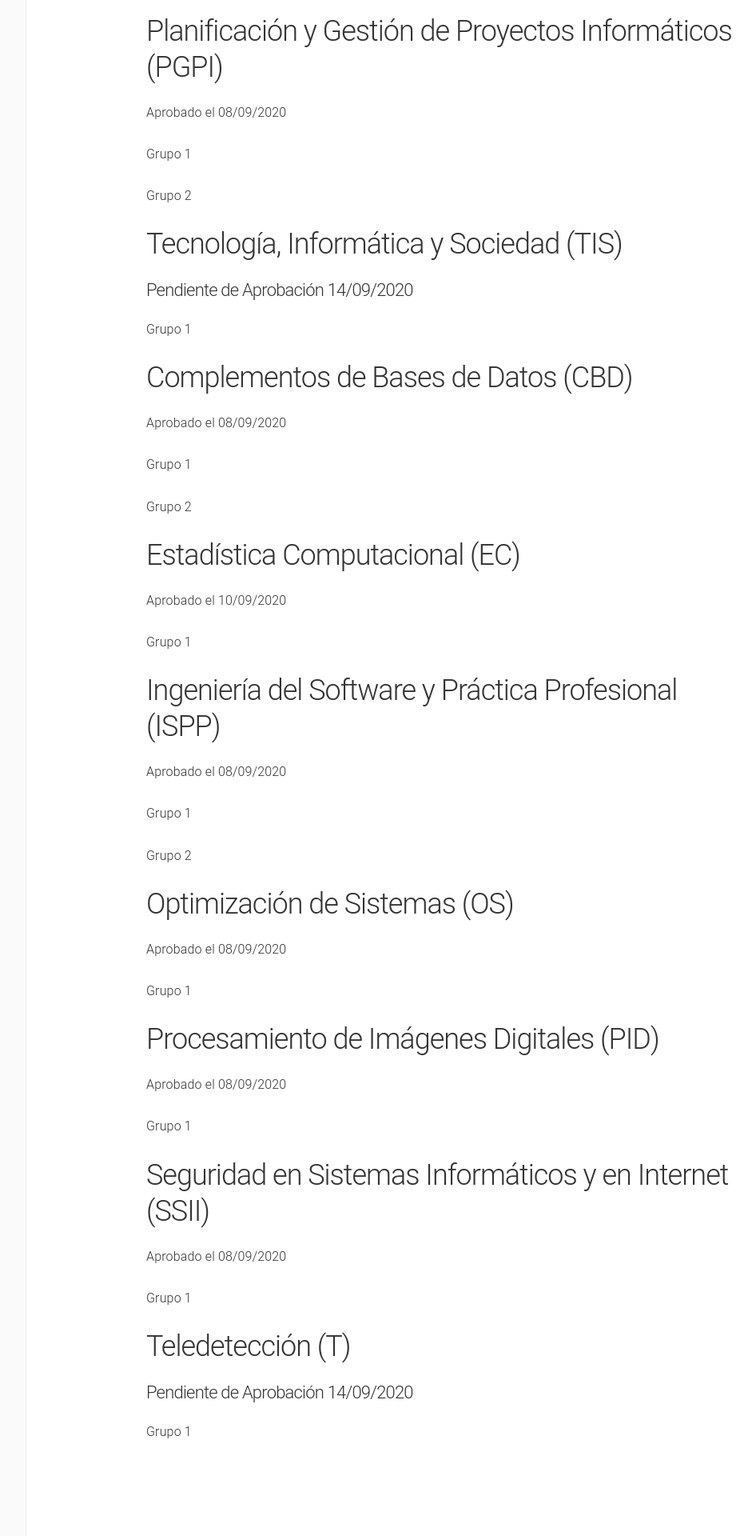
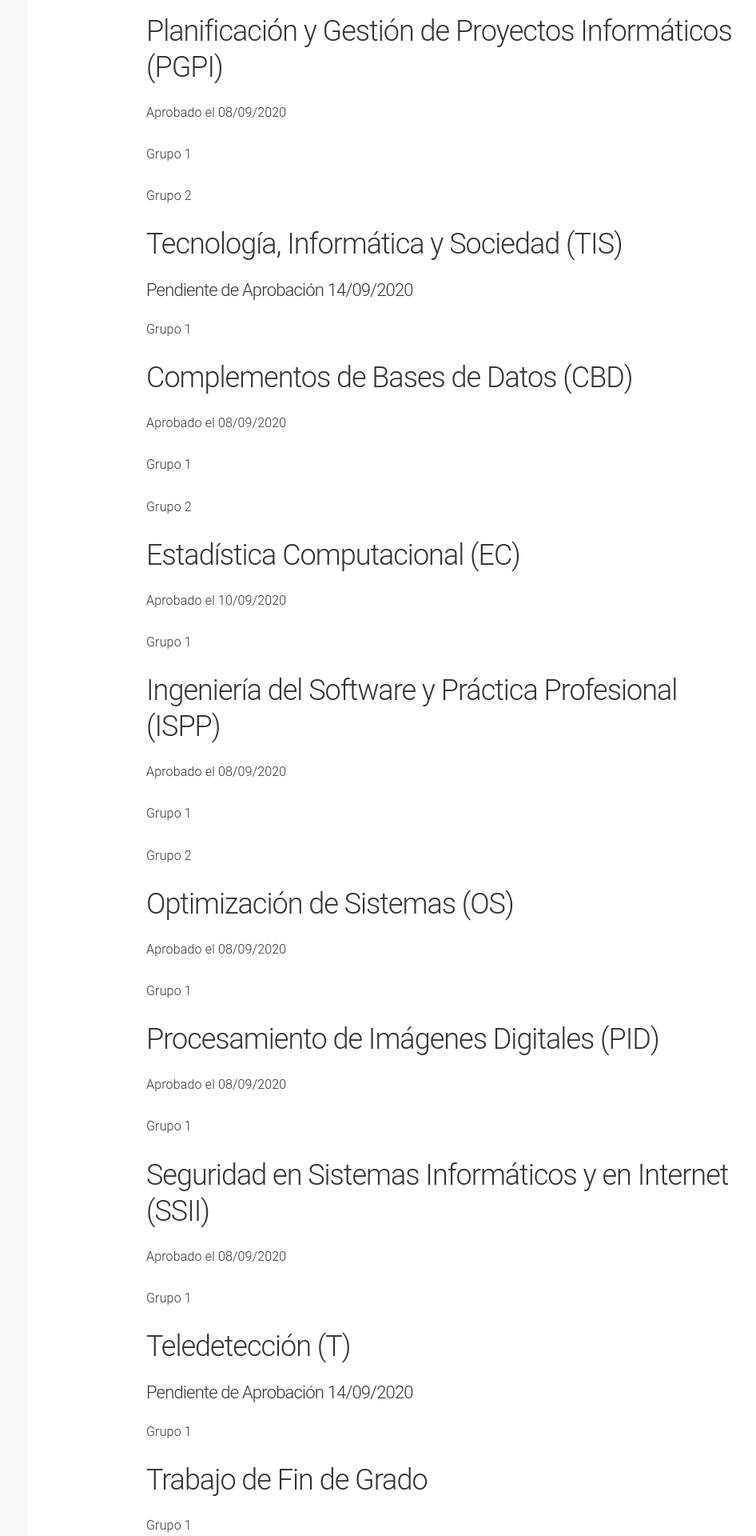
Before and after one commit to dlga/dlgaadaptaciones, a Jekyll site: the page built from 4soft.md, in a window 1280 px wide. Shown: the part 1325-3245 px from the top of the page at 80% size, without its empty margins (179-1125 px from the left). Built offline with Jekyll 4.4.1, drawn with Linux system fonts in a browser that asks for light colours.

Commit message:
Update 4soft.md

```diff
--- a/4soft.md
+++ b/4soft.md
@@ -122,3 +122,7 @@ Aprobado el 08/09/2020
 #### Pendiente de Aprobación 14/09/2020
 
 [Grupo 1](https://uses0-my.sharepoint.com/:b:/g/personal/delegacion_etsii_us_es/EeqlGtUWLl1NmivTxMnywpgBnpx49qo3GnyJImgvMgZHbA?e=stuz2P)
+
+## Trabajo de Fin de Grado
+
+[Grupo 1](https://sevius.us.es/asignus/programapublicado.php?codasig=2050045)
```
